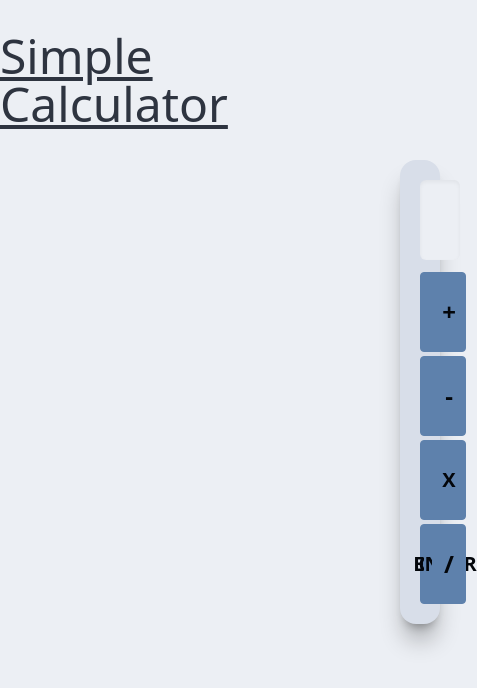
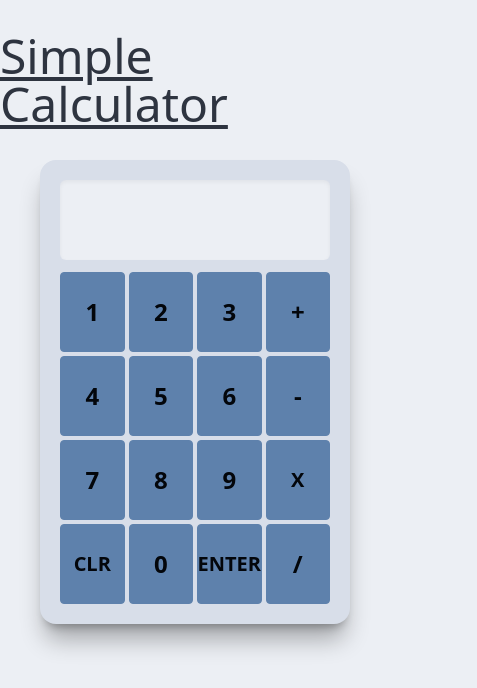
Before and after one commit to teerapat-ch/simple-calc, a Next.js app: page / in a window 390 px wide. Shown: the top 688 px of the page, 477 px wide, since content can reach past the window. Built offline with nearby package versions, Linux system fonts and the light colour scheme.

Commit message:
added responsive

```diff
--- a/components/Calculator.tsx
+++ b/components/Calculator.tsx
@@ -90,7 +90,7 @@ const Calculator = () => {
   };
 
   return (
-    <div className="grid grid-cols-4 mx-100 bg-base-300 p-5 rounded-2xl gap-1 shadow-xl/30">
+    <div className="grid grid-cols-4 lg:mx-80 md:mx-50 mx-10 bg-base-300 p-5 rounded-2xl gap-1 shadow-xl/30">
       <div className="col-span-4 flex justify-center items-end flex-col bg-base-100 h-20 p-5 mb-2 rounded-md inset-shadow-sm">
         <h1 className="text-md">{historyDisplay}</h1>
         <h1 className="text-3xl">{display}</h1>
```
